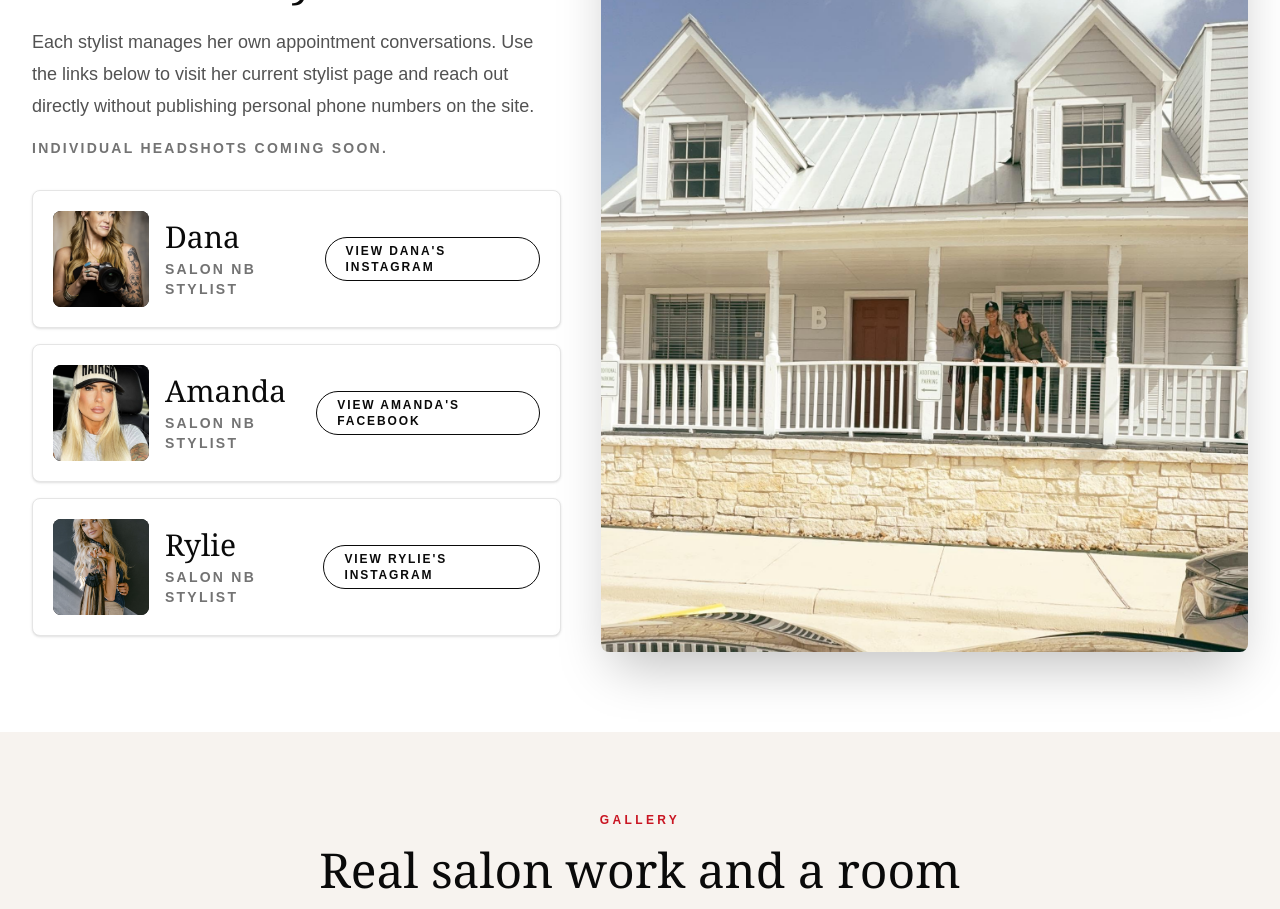
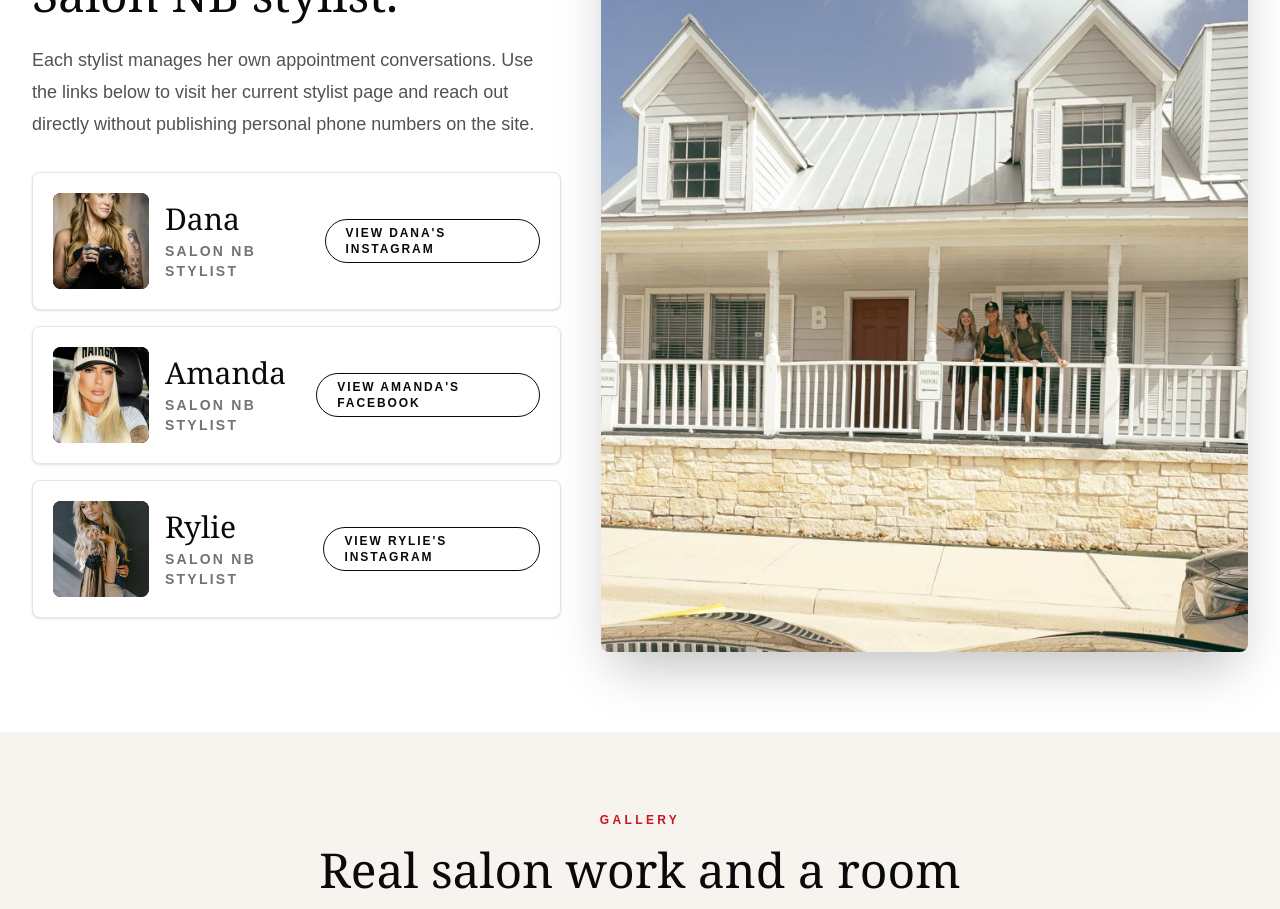
Before and after one commit to ITcowboyatx/SALONNB, a Next.js app: page / in a window 1280 px wide. Shown: the part 3620-4529 px from the top of the page. Built offline with nearby package versions, Linux system fonts and the light colour scheme.

Commit message:
Remove stylist headshot placeholder note

```diff
--- a/src/app/page.tsx
+++ b/src/app/page.tsx
@@ -323,9 +323,6 @@ export default function Home() {
                 </h2>
                 <p className="mt-5 text-lg leading-8 text-neutral-600">
                   {sectionCopy.stylists.body}
-                </p>
-                <p className="mt-4 text-sm font-bold uppercase tracking-[0.16em] text-neutral-500">
-                  {sectionCopy.stylists.note}
                 </p>
                 <div className="mt-8 grid gap-4">
                   {stylists.map((stylist) => (
--- a/src/data/site.ts
+++ b/src/data/site.ts
@@ -126,7 +126,6 @@ export const sectionCopy = {
     eyebrow: "Stylists",
     title: "Connect with your Salon NB stylist.",
     body: "Each stylist manages her own appointment conversations. Use the links below to visit her current stylist page and reach out directly without publishing personal phone numbers on the site.",
-    note: "Individual headshots coming soon.",
   },
   gallery: {
     eyebrow: "Gallery",
```
